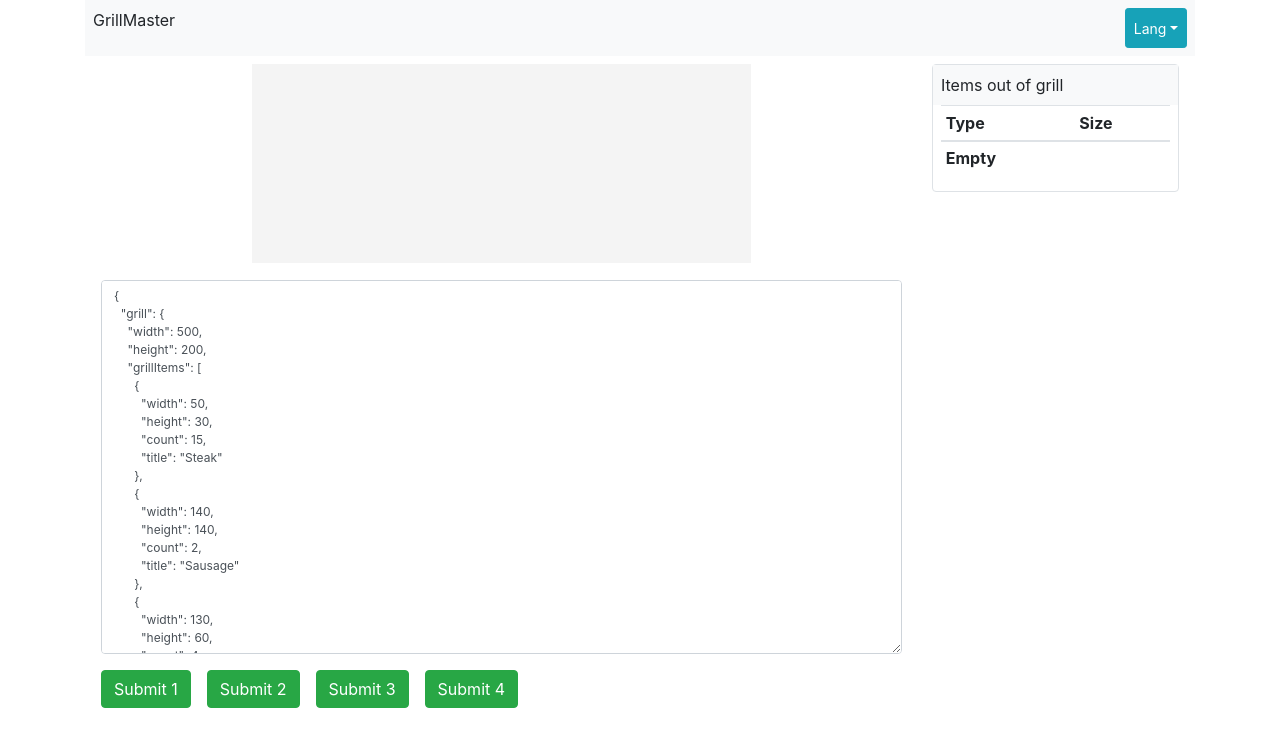
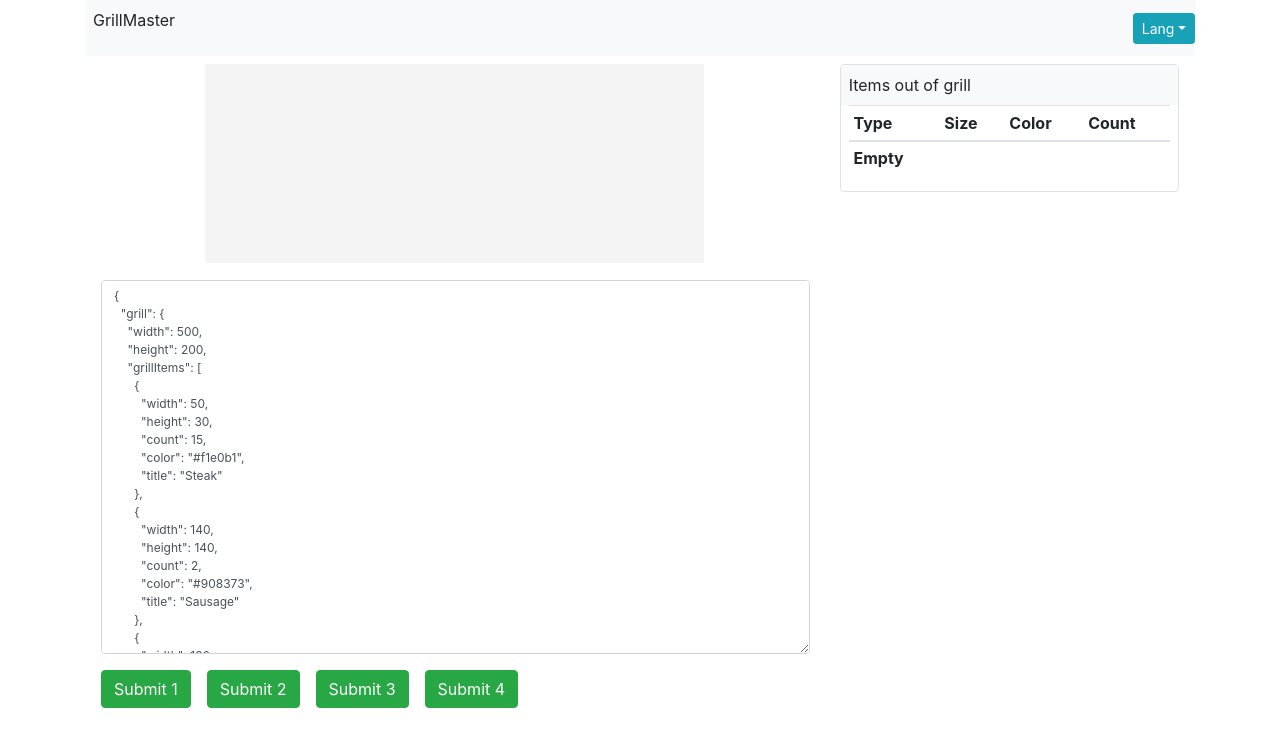
Before and after one commit to KoVaL0/Grillmaster, a Next.js app: page / in a window 1280 px wide. Shown: the top 746 px of the page. Built offline with nearby package versions, Linux system fonts and the light colour scheme.

Commit message:
Added block color and changed the table

```diff
--- a/components/ButtonSelectLang.js
+++ b/components/ButtonSelectLang.js
@@ -16,7 +16,7 @@ const ButtonSelectLang = ({ show, setShow }) => {
   };
 
   return (
-    <div className="btn-group p-2" role="group">
+    <div className="btn-group h-50 my-auto" role="group">
       <button
         id="btnGroupDrop1"
         type="button"
--- a/components/Canvas.js
+++ b/components/Canvas.js
@@ -15,7 +15,7 @@ const Canvas = ({ grillItems }) => {
       {grillItems ? grillItems.map((item) => (
         <g key={item.id}>
           <title>{item.title}</title>
-          <rect stroke="#000" height={item.height} width={item.width} y={item.y} x={item.x} fill="#729C62" rx="0.3em" />
+          <rect stroke="#000" height={item.height} width={item.width} y={item.y} x={item.x} fill={item.color} rx="0.3em" />
         </g>
       )) : null}
     </svg>
--- a/components/TableOutItems.js
+++ b/components/TableOutItems.js
@@ -1,5 +1,6 @@
 import React from 'react';
 import { useTranslation } from 'react-i18next';
+import TableRow from '@components/TableRow';
 
 const TableOutItems = ({ outItems }) => {
   const { t } = useTranslation();
@@ -14,19 +15,14 @@ const TableOutItems = ({ outItems }) => {
             <tr>
               <th scope="col">{t('Type item')}</th>
               <th scope="col">{t('Size item')}</th>
+              <th scope="col">{t('Color item')}</th>
+              <th scope="col">{t('Count item')}</th>
             </tr>
           </thead>
           <tbody>
             {
             outItems ? (
-              outItems.map((item) => (
-                <tr key={item.id}>
-                  <td>{item.title}</td>
-                  <td>
-                    {`${item.width} x ${item.height}`}
-                  </td>
-                </tr>
-              ))
+              <TableRow outItems={outItems} />
             ) : (
               <tr>
                 <th>
--- /dev/null
+++ b/components/TableRow.js
@@ -0,0 +1,18 @@
+import React from 'react';
+
+const TableRow = ({ outItems }) => {
+  return (
+    outItems.map((item) => (
+      <tr key={item.id}>
+        <td>{item.title}</td>
+        <td>
+          {`${item.width} x ${item.height}`}
+        </td>
+        <td>{item.color}</td>
+        <td>{item.count}</td>
+      </tr>
+    ))
+  );
+};
+
+export default TableRow;
--- /dev/null
+++ b/helper/outBagSort.js
@@ -0,0 +1,20 @@
+export default class OutBagSort {
+  constructor(data) {
+    this.data = data;
+    this.res = [];
+  }
+
+  findUniqElem() {
+    const title = [];
+    this.data.forEach((item) => {
+      if (!title.includes(item.title)) {
+        this.res.push({ ...item, count: 1 });
+        title.push(item.title);
+      } else {
+        const id = title.indexOf(item.title);
+        this.res[id].count += 1;
+      }
+    });
+    return this.res;
+  }
+}
--- a/i18n.js
+++ b/i18n.js
@@ -11,6 +11,8 @@ const resources = {
       'Items out': 'Items out of grill',
       'Type item': 'Type',
       'Size item': 'Size',
+      'Color item': 'Color',
+      'Count item': 'Count',
       'Empty item': 'Empty',
       'Toast success': 'Success!',
     },
@@ -24,6 +26,8 @@ const resources = {
       'Items out': 'Предметы не в гриле',
       'Type item': 'Тип',
       'Size item': 'Размер',
+      'Color item': 'Цвет',
+      'Count item': 'Количество',
       'Empty item': 'Пусто',
       'Toast success': 'Успех!',
     },
--- a/pages/api/placingItemsMethod1.js
+++ b/pages/api/placingItemsMethod1.js
@@ -1,5 +1,6 @@
 import Rect from '@helper/index';
 import Timer from '@helper/timer';
+import OutBagSort from '@helper/outBagSort';
 
 class Node {
   constructor() {
@@ -62,7 +63,7 @@ export default function placingItemsMethod1(req, res) {
   const { grill } = JSON.parse(req.body);
   const items = [];
   const Bag = [];
-  const outBag = [];
+  const out = [];
   let node;
   const date = new Timer();
   grill.grillItems.forEach((item) => {
@@ -84,8 +85,9 @@ export default function placingItemsMethod1(req, res) {
         ...item, x: node.x, y: node.y, id,
       });
     } else if (!node) {
-      outBag.push({ ...item, id });
+      out.push({ ...item, id });
     }
   });
+  const outBag = new OutBagSort(out).findUniqElem();
   res.json({ Bag, outBag, date: date.finishTimer() });
 }
--- a/pages/api/placingItemsMethod2.js
+++ b/pages/api/placingItemsMethod2.js
@@ -1,5 +1,6 @@
 import Rect from '@helper/index';
 import Timer from '@helper/timer';
+import OutBagSort from '@helper/outBagSort';
 
 class Node {
   constructor() {
@@ -68,5 +69,6 @@ export default function placingItems(req, res) {
   const startNode = new Node();
   startNode.rect = new Rect(0, 0, grill.width, grill.height);
   const data = startNode.insertRect(items);
-  res.json({ Bag: data.Bag, outBag: data.outBag, date: date.finishTimer() });
+  const outBag = new OutBagSort(data.outBag).findUniqElem();
+  res.json({ Bag: data.Bag, outBag, date: date.finishTimer() });
 }
--- a/pages/api/placingItemsMethod3.js
+++ b/pages/api/placingItemsMethod3.js
@@ -1,5 +1,6 @@
 import Timer from '@helper/timer';
 import Rect from '@helper/index';
+import OutBagSort from '@helper/outBagSort';
 
 class Node {
   constructor() {
@@ -110,5 +111,6 @@ export default function placingItems(req, res) {
   const startNode = new Node();
   startNode.rect = new Rect(0, 0, grill.width, grill.height);
   const data = startNode.insertRect(items);
-  res.json({ Bag: data.Bag, outBag: data.outBag, date: date.finishTimer() });
+  const outBag = new OutBagSort(data.outBag).findUniqElem();
+  res.json({ Bag: data.Bag, outBag, date: date.finishTimer() });
 }
--- a/pages/api/placingItemsMethod4.js
+++ b/pages/api/placingItemsMethod4.js
@@ -1,5 +1,6 @@
 import Timer from '@helper/timer';
 import Rect from '@helper/index';
+import OutBagSort from '@helper/outBagSort';
 
 class Node {
   constructor(grill) {
@@ -172,5 +173,6 @@ export default function placingItems(req, res) {
   const startNode = new Node(grill);
   startNode.rect = new Rect(0, 0, grill.width, grill.height);
   const data = startNode.insertRect(items);
-  res.json({ Bag: data.Bag, outBag: data.outBag, date: date.finishTimer() });
+  const outBag = new OutBagSort(data.outBag).findUniqElem();
+  res.json({ Bag: data.Bag, outBag, date: date.finishTimer() });
 }
--- a/pages/index.js
+++ b/pages/index.js
@@ -30,7 +30,7 @@ export default function Home() {
             />
           </div>
         </div>
-        <div className="col-3">
+        <div className="col-4">
           <TableOutItems outItems={state.outBag} />
         </div>
       </div>
--- a/public/sample-data.json
+++ b/public/sample-data.json
@@ -6,21 +6,25 @@
       "width": 50,
       "height": 30,
       "count": 15,
+      "color": "#f1e0b1",
       "title": "Steak"
     }, {
       "width": 140,
       "height": 140,
       "count": 2,
+      "color": "#908373",
       "title": "Sausage"
     }, {
       "width": 130,
       "height": 60,
       "count": 4,
+      "color": "#eab67a",
       "title": "Tomato"
     }, {
       "width": 20,
       "height": 10,
       "count": 37,
+      "color": "#ece8e3",
       "title": "Veal"
     }]
   }
```
